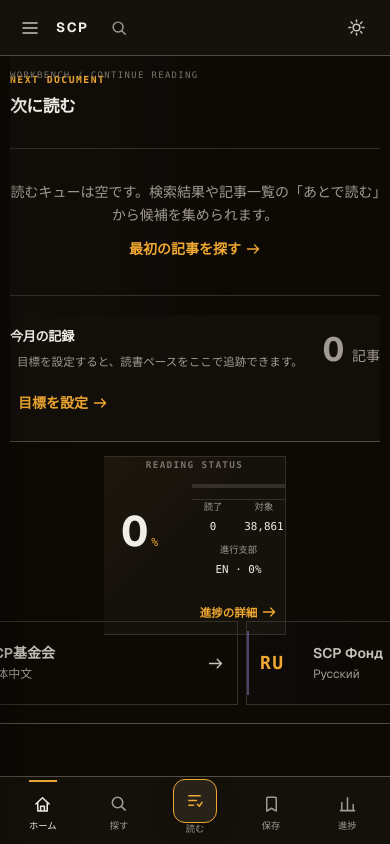
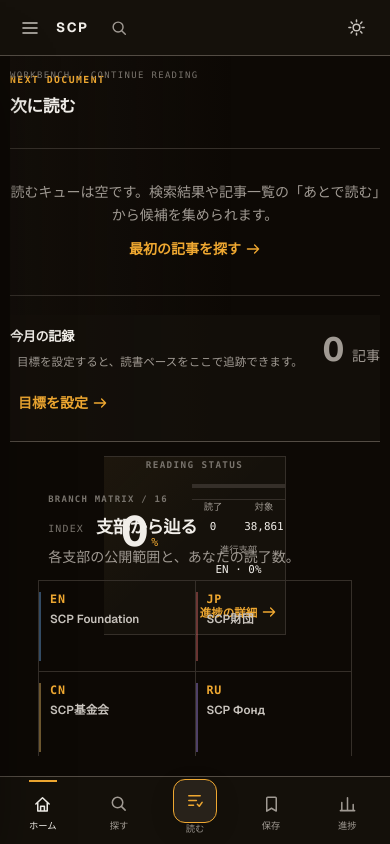
Before and after one commit to Tetsuya4869/scp-central-site, a React (Vite) app: page / in a window 390 px wide. Built offline with nearby package versions, Linux system fonts and the light colour scheme.

Commit message:
Expand mobile branch navigation
Use the mobile viewport edge-to-edge with a compact 2-column branch matrix and 3 columns on wider mobile layouts.

```diff
--- a/src/main.jsx
+++ b/src/main.jsx
@@ -7,6 +7,7 @@
 import './styles/redesign.css'
 import './styles/atlas-terminal.css'
 import './styles/mobile-atlas.css'
+import './styles/branch-matrix.css'
 
 ReactDOM.createRoot(document.getElementById('root')).render(
   <React.StrictMode>
--- /dev/null
+++ b/src/styles/branch-matrix.css
@@ -0,0 +1,148 @@
+/* Mobile home branch matrix — full-bleed, information-dense branch navigation. */
+
+@media (max-width: 48rem) {
+  .home-branches {
+    margin-inline: calc(-1 * var(--mobile-edge));
+    padding-block: 1.15rem 0;
+    border-block-end: 1px solid var(--color-rule-strong);
+  }
+
+  .home-branches > .section-heading-row {
+    padding-inline: var(--mobile-edge);
+    margin-block-end: 0.7rem;
+  }
+
+  .home-branches .section-heading-stack::before {
+    content: "BRANCH MATRIX / 16";
+    display: block;
+    margin-block-end: 0.18rem;
+    color: var(--color-quiet);
+    font-family: var(--font-mono);
+    font-size: 0.56rem;
+    font-weight: 700;
+    letter-spacing: 0.14em;
+  }
+
+  .home-branch-index {
+    display: grid !important;
+    grid-template-columns: repeat(2, minmax(0, 1fr)) !important;
+    margin: 0 !important;
+    padding: 0 !important;
+    gap: 0 !important;
+    overflow: visible !important;
+    border: 0 !important;
+    border-block-start: 1px solid var(--color-rule) !important;
+    border-inline-start: 1px solid var(--color-rule) !important;
+    scroll-snap-type: none !important;
+  }
+
+  .home-branch-row {
+    position: relative;
+    display: grid !important;
+    grid-template-columns: minmax(0, 1fr) auto !important;
+    grid-template-rows: auto auto 1fr auto;
+    align-content: start;
+    flex: none !important;
+    inline-size: 100%;
+    min-inline-size: 0;
+    min-block-size: 6.25rem;
+    padding: 0.72rem 0.65rem 0.62rem 0.78rem !important;
+    gap: 0.15rem 0.35rem !important;
+    border: 0 !important;
+    border-inline-end: 1px solid var(--color-rule) !important;
+    border-block-end: 1px solid var(--color-rule) !important;
+    border-radius: 0 !important;
+    background: transparent;
+    scroll-snap-align: none !important;
+  }
+
+  .home-branch-row:hover,
+  .home-branch-row:focus-visible {
+    background: var(--color-paper-2);
+  }
+
+  .home-branch-row::before {
+    inset-block: 0.65rem !important;
+    inset-inline-start: 0 !important;
+    inline-size: 2px !important;
+  }
+
+  .home-branch-code {
+    grid-column: 1;
+    grid-row: 1;
+    align-self: start;
+    font-size: 0.78rem;
+    line-height: 1.15;
+  }
+
+  .home-branch-name {
+    grid-column: 1 / -1;
+    grid-row: 2 / span 2;
+    align-self: start;
+    min-inline-size: 0;
+    margin-block-start: 0.22rem;
+  }
+
+  .home-branch-name strong {
+    font-size: 0.78rem;
+    line-height: 1.2;
+  }
+
+  .home-branch-name small {
+    margin-block-start: 0.12rem;
+    font-size: 0.6rem;
+    line-height: 1.25;
+  }
+
+  .home-branch-stats {
+    grid-column: 2;
+    grid-row: 1;
+    align-self: start;
+    justify-self: end;
+    font-size: 0.62rem;
+    line-height: 1.15;
+  }
+
+  .home-branch-stats small {
+    font-size: 0.56rem;
+  }
+
+  .home-branch-progress {
+    grid-column: 1 / -1 !important;
+    grid-row: 4;
+    align-self: end;
+    inline-size: 100% !important;
+    block-size: 2px;
+    margin-block-start: 0.48rem;
+    border-radius: 0;
+  }
+
+  .home-branch-row > .app-icon {
+    display: none;
+  }
+}
+
+@media (min-width: 36rem) and (max-width: 48rem) {
+  .home-branch-index {
+    grid-template-columns: repeat(3, minmax(0, 1fr)) !important;
+  }
+}
+
+@media (max-width: 30rem) {
+  .home-branch-row {
+    min-block-size: 5.7rem;
+    padding-inline: 0.68rem 0.55rem !important;
+  }
+
+  .home-branch-name small {
+    display: none;
+  }
+
+  .home-branch-name strong {
+    font-size: 0.73rem;
+  }
+
+  .home-branch-code {
+    font-size: 0.73rem;
+  }
+}
```
